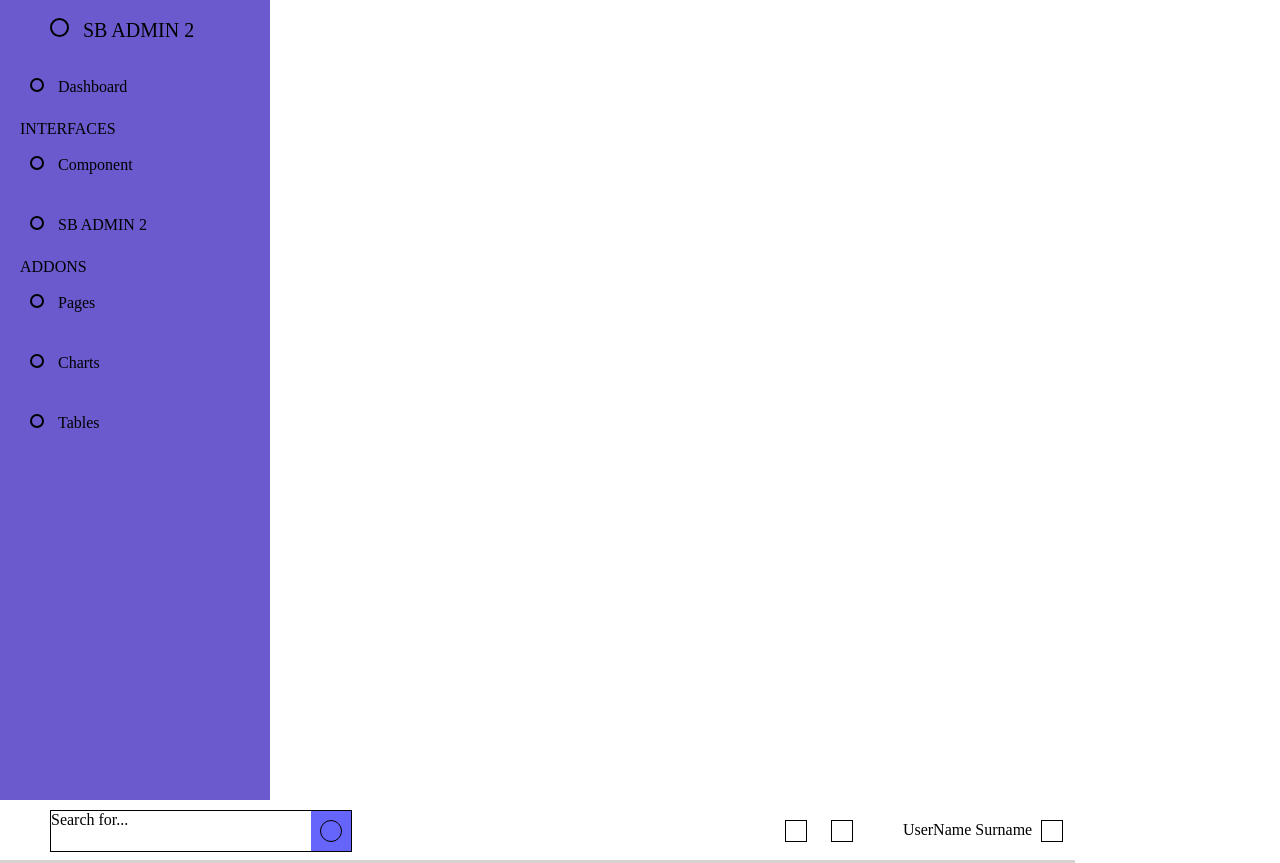
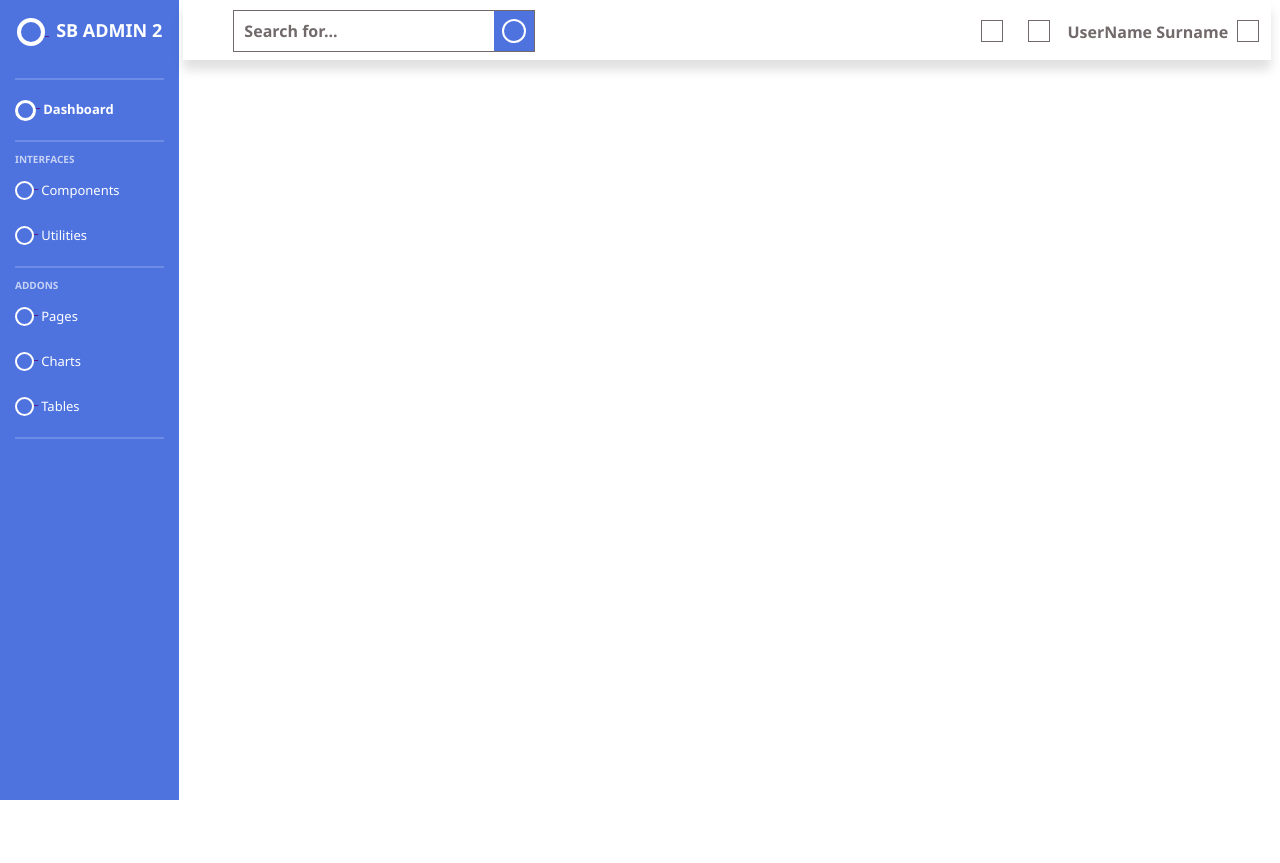
Before and after one commit to ZeveNor/dashboard, a plain HTML site: page index.html in a window 1280 px wide. After the commit the page ends 800 px from the top, so only its background shows below. Drawn offline with Linux system fonts and the light colour scheme.

Commit message:
Header completed

```diff
--- a/index.html
+++ b/index.html
@@ -9,36 +9,56 @@
 <body>
   <header>
     <div class="navbar">
-      <div style="margin-left: 20px;" class="logo">
-        <div style="height: 15px; width: 15px;" class="icon"></div>
-        <p style="font-size: 20px;">SB ADMIN 2</p>
-      </div>
+      <a href=''>
         <div class="logo">
-        <div class="icon"></div>
-        <p>Dashboard</p>
-      </div>
-      <p>INTERFACES</p>
-      <div class="logo">
-        <div class="icon"></div>
-        <p>Component</p>
-      </div><div class="logo">
           <div class="icon"></div>
           <p>SB ADMIN 2</p>
         </div>
+      </a>
+      <hr/>
+      <a href=''>
+        <div class="link">
+          <div style="border-width: 3px;" class="icon"></div>
+          <p style="font-weight: 600;">Dashboard</p>
+        </div>
+      </a>
+      <hr />
+      <p>INTERFACES</p>
+      <a href=''>
+        <div class="link">
+          <div class="icon"></div>
+          <p>Components</p>
+        </div>
+      </a>
+      <a href=''>
+        <div class="link">
+          <div class="icon"></div>
+          <p>Utilities</p>
+        </div>
+      </a>
+      <hr />
       <p>ADDONS</p>
-      <div class="logo">
+      <a href=''>
+        <div class="link">
           <div class="icon"></div>
           <p>Pages</p>
         </div>
-      <div class="logo">
+      </a>
+      <a href=''>
+        <div class="link">
           <div class="icon"></div>
           <p>Charts</p>
         </div>
-      <div class="logo">
+      </a>
+      <a href=''>
+        <div class="link">
           <div class="icon"></div>
           <p>Tables</p>
         </div>
+      </a>
+      <hr/>
     </div>
+    <div class="contents">
       <div class="header-container">
         <div class="search-box">
           <p>Search for...</p>
@@ -55,6 +75,7 @@
           </div>
           </div>
         </div>
+      </div>
     </header>
   </body>
 </html>
--- a/style.css
+++ b/style.css
@@ -1,50 +1,76 @@
+/* set global css */
 body{
+  color: rgb(114, 106, 106);
+  font-family:'Segoe UI', Tahoma, Geneva, Verdana, sans-serif;
+  font-weight: 600;
+}
+/*  */
+
+/* reset tag css */
+body,p,h1,h2,h3,h4,h5{
   margin: 0;
   padding: 0;
 }
+/*  */
 
-p{
-  margin: 0;
-  padding: 0;
+/* Seperate Left & Right block full 100vh*/
+.navbar{
+  display: inline-block;
+  width: 14%;
+  height: 100vh;
+  background-color: #4e73df;
+  vertical-align: top;
 }
-.header-container{
+.contents{
   display: inline-block;
   vertical-align: top;
-  border-bottom: solid rgb(216, 209, 209);
+  width: 85%;
+  height: 100vh;
+}
+/*  */
+
+/* Header Bar css inside contents div. */
+.header-container{
+  box-shadow: 0 10px 10px rgba(0, 0, 0, 0.12);
   height: 60px;
-  width: 84vw;
 }
+
+/* search box */
 .search-box{
   display: inline-block;
+  width: 300px;
+  height: 40px;
+  margin-top: 10px;
   margin-left: 50px;
-  margin-top: 10px;
   border: solid 1px;
-  width: 300px;
   vertical-align: top;
-  height: 40px;
+  color: rgb(114, 106, 106);
 }
 .search-box p{
   display: inline;
+  line-height: 40px;
+  margin-left: 10px;
 }
 .search-box .search{
   width: 40px;
   height: 100%;
   float: right;
-  background-color: rgb(101, 101, 252);
+  background-color: #4e73df;
 }
 .search-box .search .icon{
+  width: 20px;
+  margin: 8px;
   height: 20px;
-  width: 20px;
-  margin: 9px;
   border-radius: 30px;
-  border: solid 1px;
+  border: solid 2px white;
 }
+
+/* Header User Profile css */
 .header-container .right-container{
   margin-top: 10px;
   width: 300px;
   float: right;
-  display: inline-block;
-  vertical-align: top;
+  display: block;
   height: 40px;
 }
 .right-container .icon-1{
@@ -55,7 +81,7 @@ p{
   margin: 10px;
 }
 .right-container .profile{
-  display: inline-block;
+  display: block;
   float: right;
   height: 20px;
   margin-top: 8px;
@@ -74,28 +100,66 @@ p{
   vertical-align: top;
   border: 1px solid;
 }
+/*  */
+
+/* navbar config css */
+.navbar a{
+
+}
 .navbar .logo{
-  height: 60px;
-}
-.navbar p{
-  margin-left: 20px;
+  height: 50px;
+  margin-top: 18px;
+  text-align: center;
+  color: white;
 }
 .navbar .logo p{
   display: inline-block;
-  margin-left: 10px;
+  vertical-align: top;
+  font-size: 18px;
+  font-weight: 700;
+  margin-left: 7px;
 }
 .navbar .logo .icon{
   display: inline-block;
-  width: 10px;
-  height: 10px;
-  margin-top: 18px;
-  margin-left: 30px;
+  vertical-align: top;
+  height: 20px;
+  width: 20px;
+  border: solid 4px;
   border-radius: 30px;
+}
+.navbar hr{
+  border: solid 0.1px rgba(255, 255, 255, 0.178);
+  margin: 10px 15px;
+}
+
+/* Link css navbar */
+.navbar .link{
+  /* border: solid ; */
+  height: 40px;
+  margin-top: 5px;
+  text-align: left;
+  margin-left: 15px;
+  color: white;
+}
+.navbar .link .icon{
+  display: inline-block;
+  vertical-align: top;
+  height: 15px;
+  width: 15px;
   border: solid 2px;
+  margin: 10px 0;
+  border-radius: 30px;
 }
-.navbar{
+.navbar .link p{
   display: inline-block;
-  width: 270px;
-  height: 100vh;
-  background-color: slateblue;
+  vertical-align: top;
+  line-height: 14px;
+  font-size: 13px;
+  margin: 12px 3px;
+  font-weight: 400;
 }
+.navbar > p{
+  color: rgba(255, 255, 255, 0.679);
+  margin-left: 15px;
+  font-size: 10px;
+}
```
Lines whose indentation alone changed are shown as unchanged.
